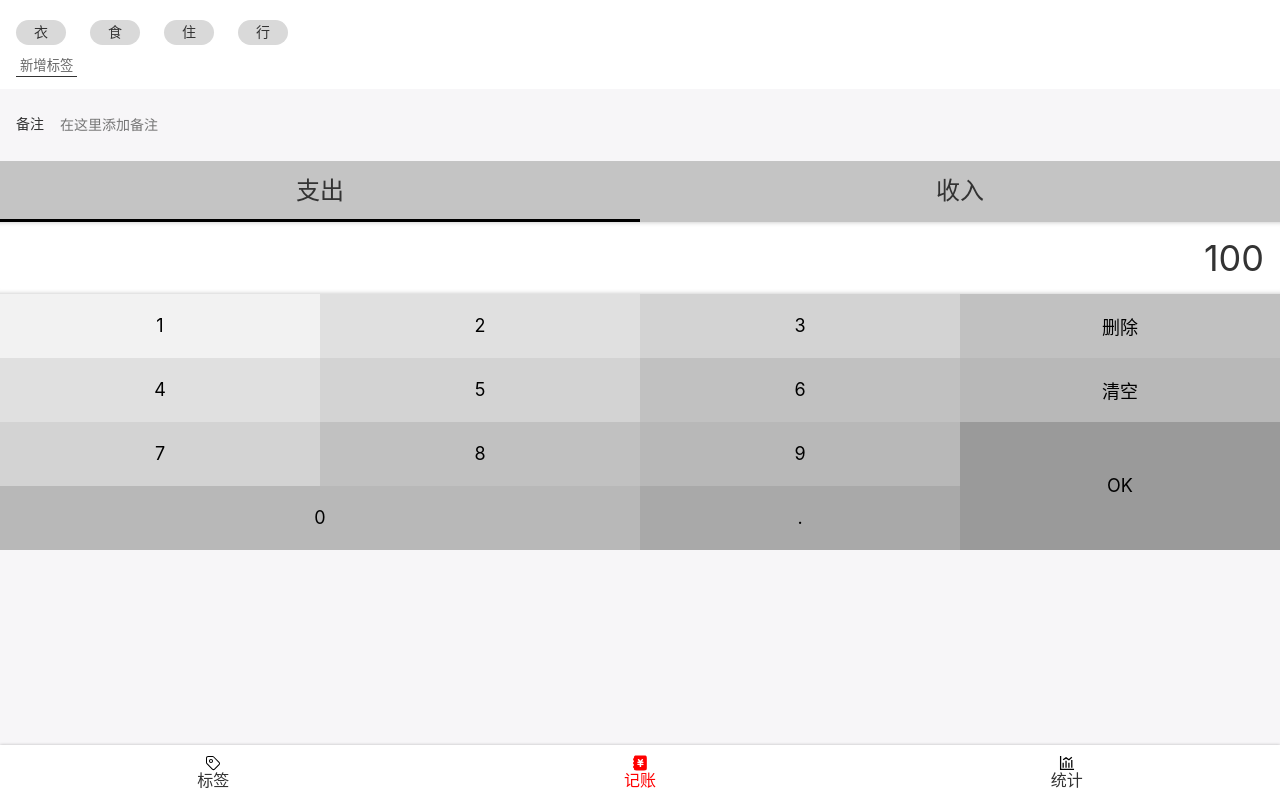
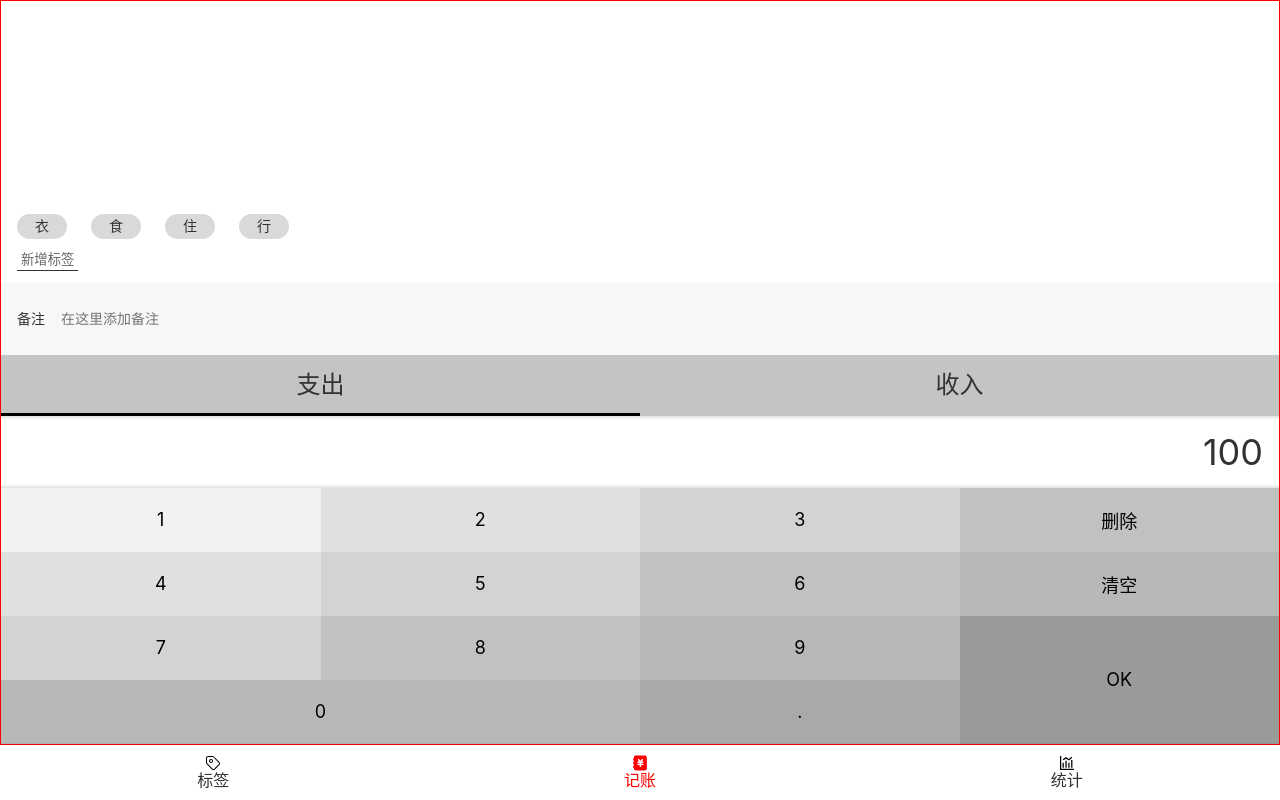
Before and after one commit to crazyones110/f_account, a React (Create React App) app: page /#/money in a window 1280 px wide. Built offline with nearby package versions, Linux system fonts and the light colour scheme.

Commit message:
feat: money页面UI大致搞定

```diff
--- a/src/components/Layout.tsx
+++ b/src/components/Layout.tsx
@@ -11,11 +11,15 @@ const Main = styled.div`
   flex-grow: 1;
   overflow: auto;
 `
+interface LayoutProps {
+  children: React.ReactNode,
+  className?: string
+}
 
-export const Layout: React.FC = (props) => {
+export const Layout: React.FC<LayoutProps> = (props) => {
   return (
     <Wrapper>
-      <Main>
+      <Main className={props.className}>
         {props.children}
       </Main>
       <Nav />
--- a/src/views/Money.tsx
+++ b/src/views/Money.tsx
@@ -5,6 +5,11 @@ import styled from 'styled-components'
 const TagsSection = styled.section`
   background: #fff;
   padding: 12px 16px;
+  flex-grow: 1;
+  display: flex;
+  flex-direction: column;
+  justify-content: flex-end;
+  align-items: flex-start;
   ol {
     > li {
       background: #d9d9d9;
@@ -121,9 +126,15 @@ const NumberPadSection = styled.section`
   }
 `
 
+const MoneyLayout = styled(Layout)`
+  display: flex;
+  flex-direction: column;
+  border: 1px solid red;
+`
+
 export function Money() {
   return (
-    <Layout>
+    <MoneyLayout className='hi'>
       <TagsSection>
         <ol>
           <li>衣</li>
@@ -164,6 +175,6 @@ export function Money() {
           <button>.</button>
         </div>
       </NumberPadSection>
-    </Layout>
+    </MoneyLayout>
   )
 }
```
